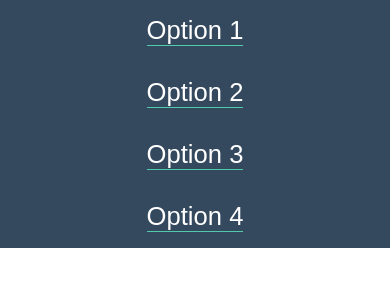
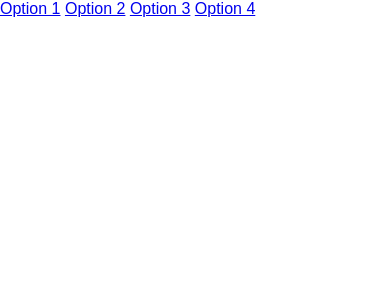
Before and after one commit to mediagymnasiet-webbutveckling/flexbox-excercises, a plain HTML site: page menu-easy/index.html in a window 390 px wide. Drawn offline with Linux system fonts and the light colour scheme; files that its build step writes are made by us from their sources.

Commit message:
Update style.css

```diff
--- a/responsive menu easy/css/style.css
+++ b/responsive menu easy/css/style.css
@@ -1,48 +1,23 @@
 * {
   box-sizing: border-box;
+
 }
 body {
   margin: 0;
+  font-family: 'Raleway', sans-serif;
+}
+ /* MOBILE LAYOUT*/
 
-}
-  nav {
-    max-width: 1000px;
-    font-family: 'Raleway', sans-serif;
-    display: flex;
-    justify-content: flex-end;
+
+ /* TABLE LAYOUT*/
+  @media screen and (max-width: 600px) {
+
 
   }
 
-nav a {
-  color: #95a5a6;
-  text-decoration: none;
-  font-size: 1.6rem;
-  border-bottom: 1px solid #52c9aa;
-  margin: 1rem;
-}
+ /* DEASKTOP LAYOUT*/
+ @media screen and (min-width: 920px) {
 
-nav a:hover {
-  color: #3498db;
-  border-bottom-color: #3498db;
-}
 
-  @media screen and (max-width: 920px) {
-
-    nav{
-      justify-content: center;
-      font-size: 1.6rem;
-    }
 
   }
-
-  @media screen and (max-width: 600px) {
-
-      nav {
-        flex-direction: column;
-       align-items: center;
-       background: #34495e;
-      }
-      nav a {
-        color: #fff;
-      }
-  }
```
